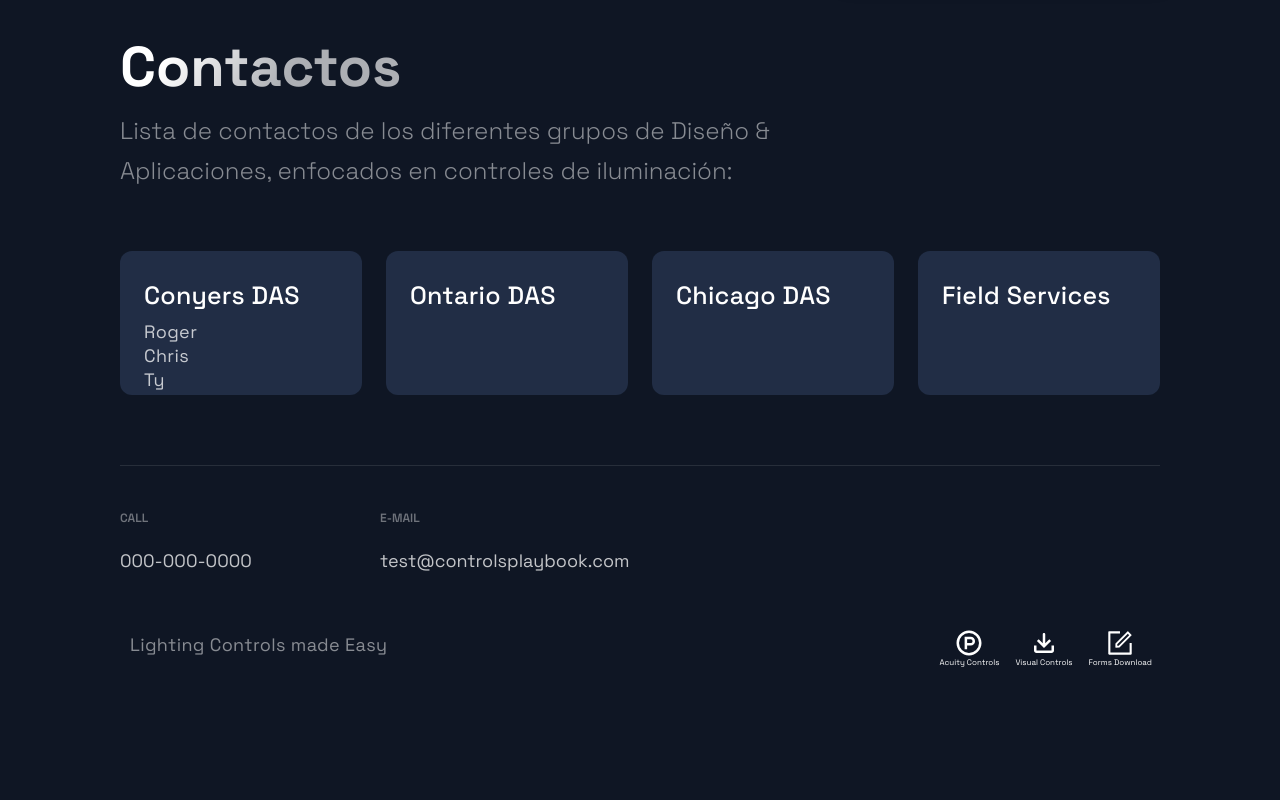
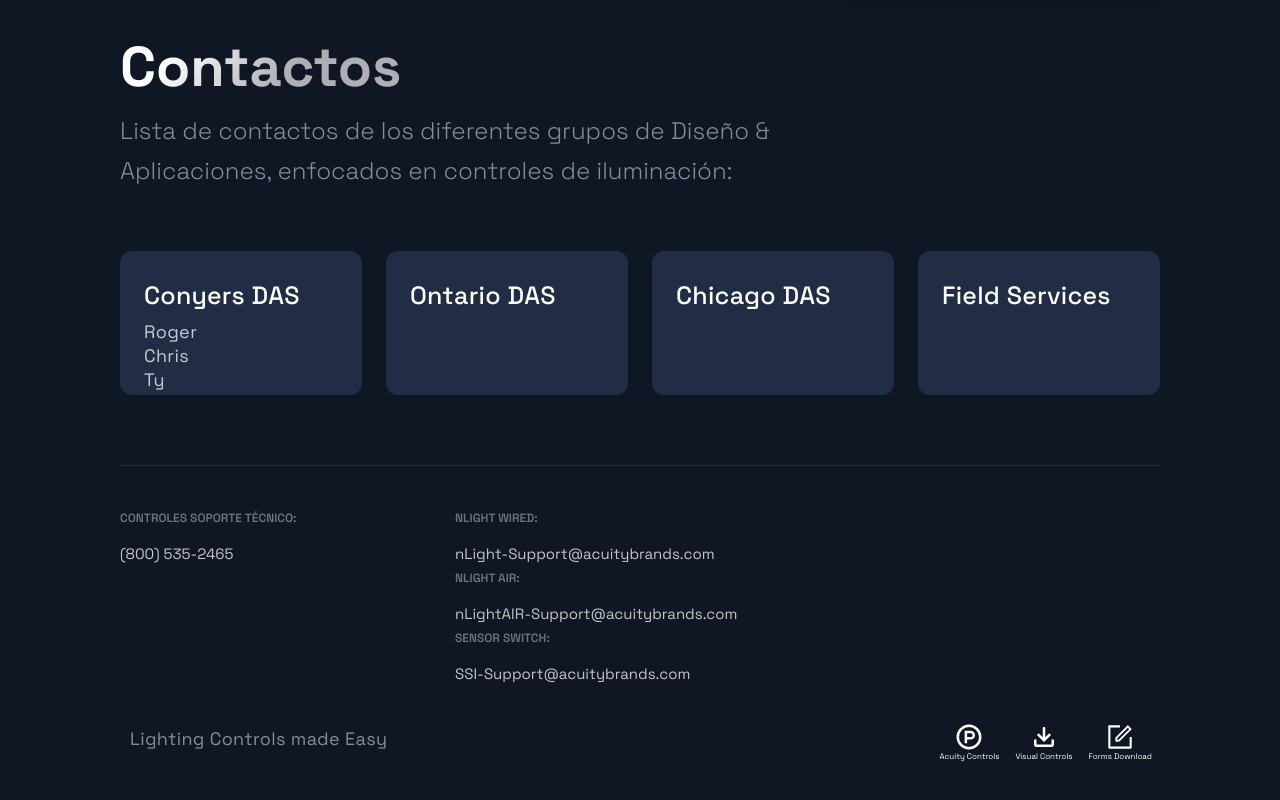
Before and after one commit to rogercerpa/controlsplaybook, a Next.js app: page / in a window 1280 px wide. Shown: the part 4368-5168 px from the top of the page. Before the commit the page ends 5094 px from the top, so only its background shows below. Built offline with nearby package versions, Linux system fonts and the light colour scheme.

Commit message:
updated footer information and styling

```diff
--- a/src/components/Footer/Footer.js
+++ b/src/components/Footer/Footer.js
@@ -11,12 +11,25 @@ const Footer = () => {
     <FooterWrapper>
       <LinkList>
         <LinkColumn>
-          <LinkTitle>Call</LinkTitle>
-          <LinkItem href="tel:000-000-0000">000-000-0000</LinkItem>
+          <LinkTitle>Controles Soporte técnico:</LinkTitle>
+          <LinkItem href="tel:(800) 535-2465">  (800) 535-2465</LinkItem>
         </LinkColumn>
         <LinkColumn>
-          <LinkTitle>e-mail</LinkTitle>
-          <LinkItem href="roger.cerpa@acuitybrands.com">test@controlsplaybook.com</LinkItem>
+
+          <LinkTitle>nLight Wired:</LinkTitle>
+          <LinkItem href="mailto:nLight-Support@acuitybrands.com" target="_blank">
+            nLight-Support@acuitybrands.com
+          </LinkItem>
+
+          <LinkTitle>nLight AIR:</LinkTitle>
+          <LinkItem href="mailto:nLightAIR-Support@acuitybrands.com" target="_blank">
+            nLightAIR-Support@acuitybrands.com
+          </LinkItem>
+
+          <LinkTitle>Sensor Switch:</LinkTitle>
+          <LinkItem href="mailto:SSI-Support@acuitybrands.com" target="_blank">
+            SSI-Support@acuitybrands.com
+          </LinkItem>
         </LinkColumn>
       </LinkList>
       <SocialIconsContainer>
@@ -38,7 +51,7 @@ const Footer = () => {
       </SocialIcons>
 
         <SocialIcons >
-            <a href="/Form" target="_blank" style={{ display: "flex", alignItems: "center", flexDirection: "column", color: "white", padding: "0.8rem" }}>
+            <a href="/Form" style={{ display: "flex", alignItems: "center", flexDirection: "column", color: "white", padding: "0.8rem" }}>
           <AiOutlineForm size="3rem" /><Span1>Forms Download</Span1>
         </a>
       </SocialIcons>
--- a/src/components/Footer/FooterStyles.js
+++ b/src/components/Footer/FooterStyles.js
@@ -18,10 +18,10 @@ font-size: 0.8rem;
 `;
 
 export const LinkItem = styled.a`
-	font-size: 18px;
-	line-height: 30px;
+	font-size: 15px;
+	line-height: 15px;
 	color: rgba(255, 255, 255, 0.75);
-	margin-bottom: 16px;
+	margin-bottom: 5px;
 	transition: .3s ease;
 	position: relative;
 	left: 0;
@@ -121,8 +121,8 @@ export const SocialContainer = styled.div`
 export const LinkList = styled.ul`
 	border-top: 1px solid rgba(255, 255, 255, 0.1);
   display: grid;
-	grid-template-columns: repeat(3, minmax(85px, 220px));
-	gap: 40px;
+	grid-template-columns: repeat(3, minmax(85px, 300px));
+	gap: 35px;
   padding: 40px 0 28px;
 
 	@media ${props => props.theme.breakpoints.lg} {
@@ -144,7 +144,7 @@ export const LinkList = styled.ul`
 export const LinkColumn = styled.div`
 	display: flex;
 	flex-direction: column;
-	max-width: 220px;
+	max-width: 300px;
 	width: 100%;
 `
 export const LinkTitle = styled.h4`
--- a/src/components/Header/Header.js
+++ b/src/components/Header/Header.js
@@ -60,7 +60,7 @@ const Header = () =>  (
       </SocialIcons>
 
         <SocialIcons >
-        <a href="/Form" target="_blank" style={{ display: "flex", alignItems: "center", flexDirection: "column", color: "white" }}>
+        <a href="/Form" style={{ display: "flex", alignItems: "center", flexDirection: "column", color: "white" }}>
           <AiOutlineForm size="3rem" /><Span1>Forms Download</Span1>
         </a>
       </SocialIcons>
--- a/src/constants/constants.js
+++ b/src/constants/constants.js
@@ -118,3 +118,17 @@ export const contactos = [
   { team: "Field Services", members: [''], id: 3 }
 
 ];
+
+export const forms = [
+
+{
+    id: 0,
+    title: "Secuencia de Operaciones",
+    subtitle:'Engineered for Productivity',
+    descriptions: 'El software Visual Controls facilita el diseño y la especificación de Acuity Controls.' ,
+    features: ['PDF', 'Design', 'Quote'],
+    image: '',
+    link:'https://visual-3d.com/software/downloadvisualcontrols.aspx',
+  },
+
+];
```
